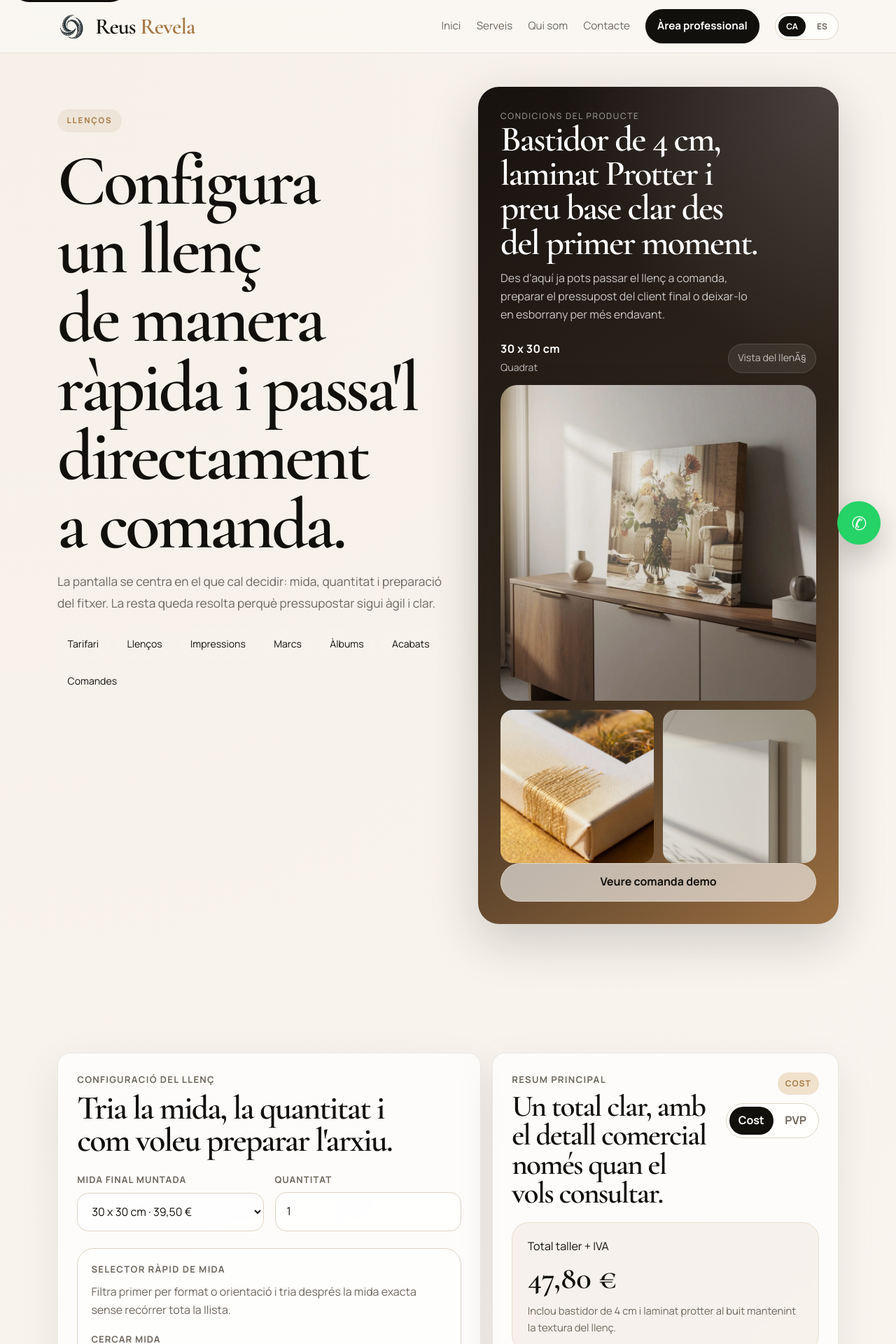
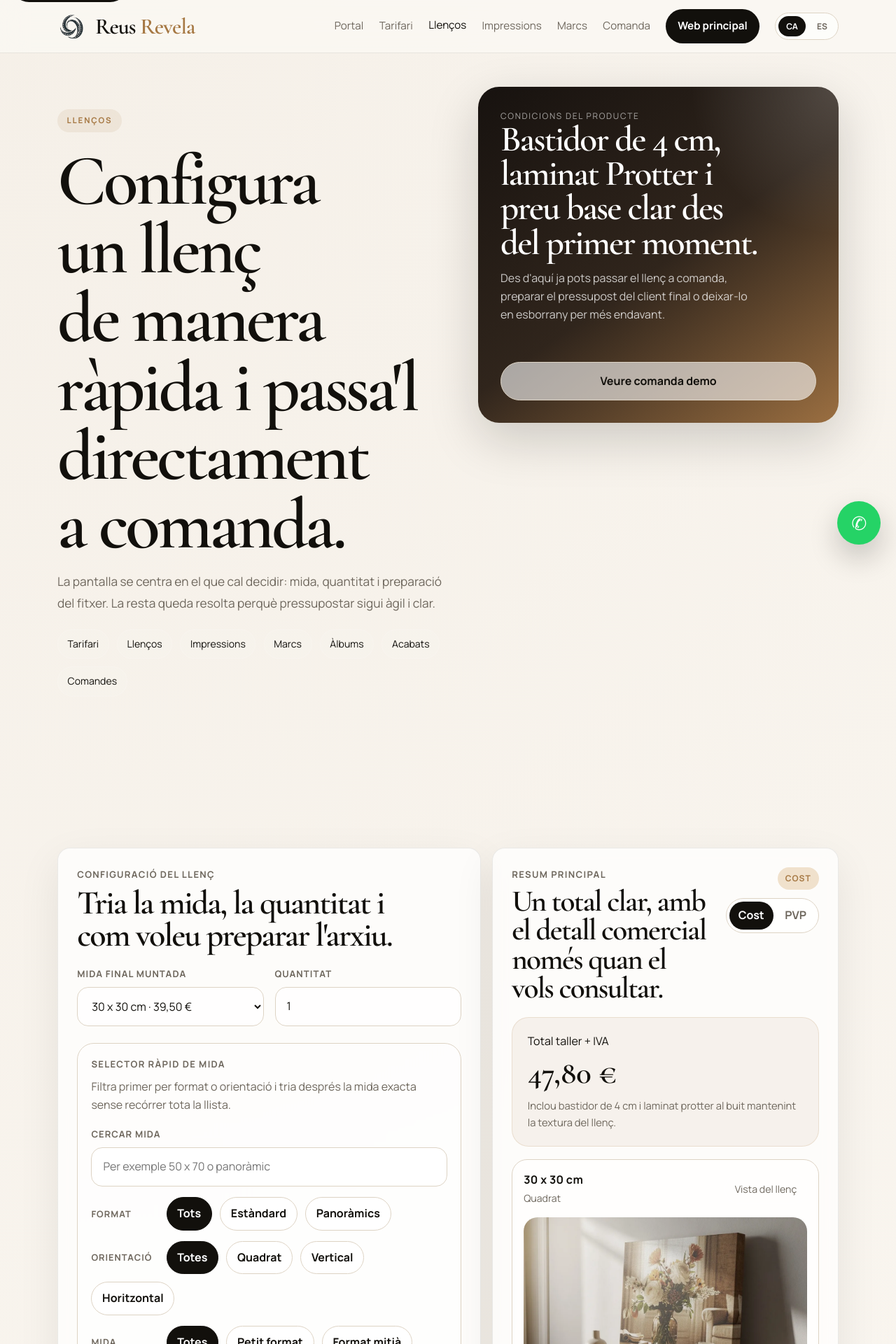
Before and after one commit to erikenobipicks/reusrevela-web, a Flask app: page /area-privada/lienzos in a window 1280 px wide. Shown: the top 1920 px of the page at 70% size. Run offline with Flask 3, Linux system fonts and the light colour scheme.

Commit message:
Integra la navegacio privada i la previsualitzacio

```diff
--- a/app.py
+++ b/app.py
@@ -781,6 +781,54 @@
             }
         )
     return modules
+
+
+def build_private_nav():
+    lang = get_lang()
+    current_endpoint = request.endpoint or ""
+    links = [
+        {
+            "endpoint": "area_privada",
+            "label": "Portal" if lang == "ca" else "Portal",
+        },
+        {
+            "endpoint": "area_privada_tarifari",
+            "label": "Tarifari" if lang == "ca" else "Tarifario",
+        },
+        {
+            "endpoint": "area_privada_lienzos",
+            "label": "Llenços" if lang == "ca" else "Lienzos",
+        },
+        {
+            "endpoint": "area_privada_impresions",
+            "label": "Impressions" if lang == "ca" else "Impresiones",
+        },
+        {
+            "endpoint": "area_privada_marcos",
+            "label": "Marcs" if lang == "ca" else "Marcos",
+        },
+        {
+            "endpoint": "area_privada_comanda",
+            "label": "Comanda" if lang == "ca" else "Pedido",
+        },
+    ]
+
+    return [
+        {
+            "href": url_for(item["endpoint"]),
+            "label": item["label"],
+            "active": current_endpoint == item["endpoint"],
+        }
+        for item in links
+    ]
+
+
+def build_private_shell_context():
+    return {
+        "private_area_nav": True,
+        "private_nav_links": build_private_nav(),
+        "private_return_url": url_for("professionals"),
+    }
 
 
 def get_canvas_size_image_url(size_id):
@@ -1619,6 +1667,7 @@
         "area_privada_v2.html",
         lang=get_lang(),
         private_modules=build_private_modules(),
+        **build_private_shell_context(),
     )
 
 
@@ -1648,6 +1697,7 @@
         access_error_message=get_bridge_error_message(access_error, lang) if access_error else "",
         CALC_DIRECT_URL=build_direct_calc_url(service, lang, source),
         CALC_REQUEST_URL=build_calc_request_url(service),
+        **build_private_shell_context(),
     )
 
 
@@ -1659,6 +1709,7 @@
         private_modules=build_private_modules(),
         **build_canvas_module_context(),
         **build_pricing_view_context(),
+        **build_private_shell_context(),
     )
 
 
@@ -1671,6 +1722,7 @@
         lang=get_lang(),
         private_modules=build_private_modules(),
         **build_canvas_module_context(draft_payload=draft_payload, draft_id=draft_id if draft_payload else ""),
+        **build_private_shell_context(),
     )
 
 
@@ -1681,6 +1733,7 @@
         lang=get_lang(),
         private_modules=build_private_modules(),
         **build_prints_module_context(),
+        **build_private_shell_context(),
     )
 
 
@@ -1693,6 +1746,7 @@
         calc_service=get_calc_service("frames"),
         CALC_LOGIN_URL=build_calc_login_url("frames", source="private_area"),
         CALC_REQUEST_URL=build_calc_request_url("frames"),
+        **build_private_shell_context(),
     )
 
 
@@ -1712,6 +1766,7 @@
         lang=get_lang(),
         private_modules=build_private_modules(),
         order_data=order_data,
+        **build_private_shell_context(),
     )
 
 
--- a/templates/area_privada_lienzos_v3.html
+++ b/templates/area_privada_lienzos_v3.html
@@ -22,6 +22,7 @@
   }
   .canvas-stage p{margin-top:.85rem;color:rgba(255,255,255,.76);max-width:38ch}
   .stage-gallery{margin-top:1.5rem}
+  .canvas-stage .stage-gallery{display:none}
   .stage-main-image{
     width:100%;
     aspect-ratio:1/1;
@@ -250,6 +251,24 @@
   }
   .summary-total{margin-top:1.25rem;padding:1.35rem;border-radius:24px;background:rgba(166,120,67,.08);border:1px solid rgba(166,120,67,.16)}
   .summary-total strong{display:block;font-family:var(--serif);font-size:2.8rem;line-height:1;margin-top:.6rem}
+  .summary-preview{
+    margin-top:1.15rem;
+    padding:1rem;
+    border-radius:22px;
+    background:rgba(255,255,255,.56);
+    border:1px solid var(--line);
+  }
+  .summary-preview .stage-selection{
+    margin-bottom:.9rem;
+  }
+  .summary-preview .stage-selection span{
+    color:var(--muted);
+  }
+  .summary-preview .stage-main-image{
+    aspect-ratio:4/3;
+    box-shadow:none;
+    border-radius:20px;
+  }
   .summary-list{display:grid;gap:.8rem;margin-top:1.3rem}
   .summary-line{
     display:flex;
@@ -370,8 +389,8 @@
       <div class="stage-gallery">
         <div class="stage-selection">
           <div>
-            <strong id="selected-canvas-label">{{ canvas_preview.selected_label }}</strong>
-            <span id="selected-canvas-orientation">{{ canvas_preview.selected_orientation }}</span>
+            <strong id="selected-canvas-label-hero">{{ canvas_preview.selected_label }}</strong>
+            <span id="selected-canvas-orientation-hero">{{ canvas_preview.selected_orientation }}</span>
           </div>
           <span class="module-chip" id="selected-canvas-chip">{% if lang == 'ca' %}Vista del llenÃ§{% else %}Vista del lienzo{% endif %}</span>
         </div>
@@ -379,7 +398,7 @@
           src="{{ canvas_preview.image_url }}"
           alt="{% if lang == 'ca' %}Exemple de llenç muntat{% else %}Ejemplo de lienzo montado{% endif %}"
           class="stage-main-image"
-          id="selected-canvas-image"
+          id="selected-canvas-image-hero"
           loading="lazy"
         >
         <div class="stage-detail-grid">
@@ -560,6 +579,23 @@
         <span id="summary-total-label">{% if lang == 'ca' %}Total taller + IVA{% else %}Total taller + IVA{% endif %}</span>
         <strong id="summary-main-total">47,80 €</strong>
         <div class="panel-note">{% if lang == 'ca' %}Inclou bastidor de {{ canvas_pricing.fixed_features.frame_depth_cm }} cm i {{ canvas_pricing.fixed_features.laminate_label|lower }}.{% else %}Incluye bastidor de {{ canvas_pricing.fixed_features.frame_depth_cm }} cm y {{ canvas_pricing.fixed_features.laminate_label|lower }}.{% endif %}</div>
+      </div>
+
+      <div class="summary-preview">
+        <div class="stage-selection">
+          <div>
+            <strong id="selected-canvas-label">{{ canvas_preview.selected_label }}</strong>
+            <span id="selected-canvas-orientation">{{ canvas_preview.selected_orientation }}</span>
+          </div>
+          <span class="module-chip">{% if lang == 'ca' %}Vista del llenç{% else %}Vista del lienzo{% endif %}</span>
+        </div>
+        <img
+          src="{{ canvas_preview.image_url }}"
+          alt="{% if lang == 'ca' %}Exemple de llenç muntat{% else %}Ejemplo de lienzo montado{% endif %}"
+          class="stage-main-image"
+          id="selected-canvas-image"
+          loading="lazy"
+        >
       </div>
 
       <div class="summary-list">
--- a/templates/base.html
+++ b/templates/base.html
@@ -609,13 +609,18 @@
 
   <nav class="nav" aria-label="{% if lang == 'ca' %}Navegació principal{% else %}Navegación principal{% endif %}">
     <div class="nav-inner">
-      <a href="{{ url_for('index') }}" class="nav-logo">
+      <a href="{% if private_area_nav %}{{ url_for('area_privada') }}{% else %}{{ url_for('index') }}{% endif %}" class="nav-logo">
         <img src="{{ url_for('static', filename='img/logo-reusrevela.png') }}" alt="Logo Reus Revela">
         <div>Reus <span>Revela</span></div>
       </a>
 
       <div class="nav-links">
-        {% if lang == 'ca' %}
+        {% if private_area_nav %}
+          {% for item in private_nav_links %}
+            <a href="{{ item.href }}" {% if item.active %}class="active"{% endif %}>{{ item.label }}</a>
+          {% endfor %}
+          <a href="{{ private_return_url }}" class="nav-cta">{% if lang == 'ca' %}Web principal{% else %}Web principal{% endif %}</a>
+        {% elif lang == 'ca' %}
           <a href="{{ url_for('index') }}" {% if request.endpoint == 'index' %}class="active"{% endif %}>Inici</a>
           <a href="{{ url_for('serveis') }}" {% if request.endpoint == 'serveis' %}class="active"{% endif %}>Serveis</a>
           <a href="{{ url_for('sobre') }}" {% if request.endpoint == 'sobre' %}class="active"{% endif %}>Qui som</a>
@@ -650,7 +655,12 @@
   </nav>
 
   <div class="mobile-menu" id="mobile-menu">
-    {% if lang == 'ca' %}
+    {% if private_area_nav %}
+      {% for item in private_nav_links %}
+        <a href="{{ item.href }}">{{ item.label }}</a>
+      {% endfor %}
+      <a href="{{ private_return_url }}">{% if lang == 'ca' %}Web principal{% else %}Web principal{% endif %}</a>
+    {% elif lang == 'ca' %}
       <a href="{{ url_for('index') }}">Inici</a>
       <a href="{{ url_for('serveis') }}">Serveis</a>
       <a href="{{ url_for('sobre') }}">Qui som</a>
```
